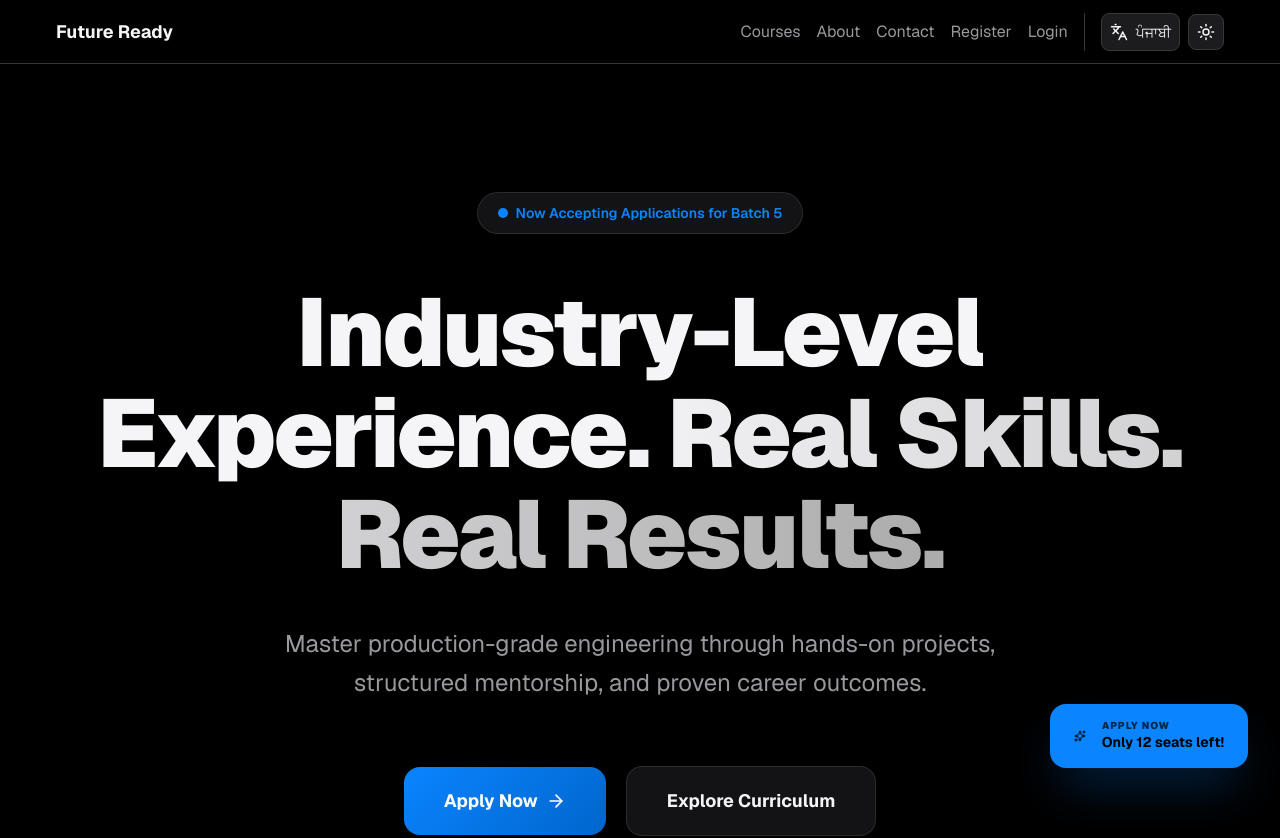
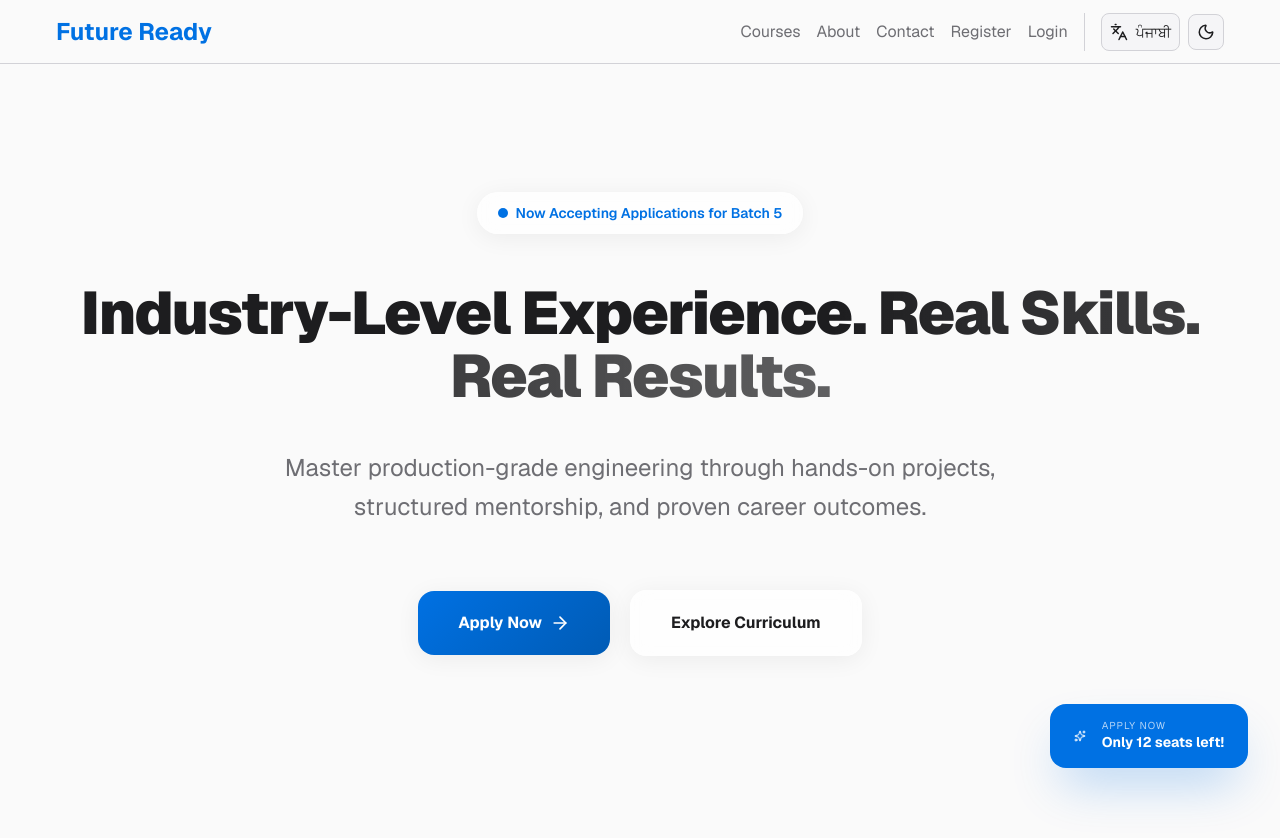
Before and after one commit to tejinder-gh/tutoring, a Next.js app: page /en in a window 1280 px wide. Shown: the top 838 px of the page. Built offline with nearby package versions, Linux system fonts and the light colour scheme.

Commit message:
dark mode bug fix

```diff
--- a/docker-compose.yml
+++ b/docker-compose.yml
@@ -8,12 +8,12 @@ services:
       dockerfile: Dockerfile
     restart: always
     ports:
-      - "3001:3000"
+      - "3000:3000"
     environment:
       - DATABASE_URL=postgresql://postgres:postgres@db:5432/tutoring
       - AUTH_SECRET=${AUTH_SECRET}
       - AUTH_TRUST_HOST=true
-      - AUTH_URL=http://localhost:3001
+      - AUTH_URL=http://localhost:3000
     depends_on:
       - db
     networks:
--- a/src/app/[locale]/contact/page.tsx
+++ b/src/app/[locale]/contact/page.tsx
@@ -9,7 +9,7 @@ export default function ContactPage() {
 
   return (
     <div className="min-h-screen bg-background">
-      <section className="relative py-20 px-6 bg-accent/5 border-b border-border">
+      <section className="relative py-20 px-6 bg-accent/5 border-border">
         <div className="container mx-auto text-center max-w-3xl">
           <h1 className="text-4xl md:text-5xl font-black mb-6 bg-gradient-to-r from-foreground to-foreground/60 bg-clip-text text-transparent">
              {footerT("contact")}
--- a/src/app/[locale]/courses/page.tsx
+++ b/src/app/[locale]/courses/page.tsx
@@ -14,7 +14,7 @@ export default function CoursesPage() {
     <div className="min-h-screen bg-background py-20 px-6">
       <div className="container mx-auto max-w-6xl">
         <div className="text-center mb-20 max-w-3xl mx-auto">
-          <h1 className="text-4xl md:text-5xl font-black mb-6 bg-clip-text text-transparent bg-gradient-to-r from-primary to-indigo-600">
+          <h1 className="text-4xl md:text-5xl font-black mb-6 bg-clip-text text-transparent bg-gradient-to-r from-primary to-primary">
             {t("title")}
           </h1>
           <p className="text-xl text-muted-foreground leading-relaxed">
--- a/src/app/[locale]/page.tsx
+++ b/src/app/[locale]/page.tsx
@@ -27,7 +27,7 @@ export default function HomePage() {
           </div>
 
           {/* Title */}
-          <h1 className="text-5xl sm:text-6xl md:text-7xl lg:text-8xl font-black mb-10 tracking-tight leading-[1.05] animate-in fade-in slide-in-from-bottom-6 duration-700">
+          <h1 className="text-3xl sm:text-6xl md:text-7xl lg:text-6xl font-black mb-10 tracking-tight leading-[1.05] animate-in fade-in slide-in-from-bottom-6 duration-700">
             <span className="bg-clip-text text-transparent bg-gradient-to-r from-foreground via-foreground to-foreground/70">
               {t("hero.title")}
             </span>
@@ -42,7 +42,7 @@ export default function HomePage() {
           <div className="flex flex-col sm:flex-row items-center justify-center gap-5 animate-in fade-in slide-in-from-bottom-10 duration-700 delay-200">
             <Link
               href="/register"
-              className="group relative px-10 py-5 rounded-2xl gradient-primary text-white font-bold text-lg shadow-elegant hover:shadow-2xl hover:scale-105 transition-all duration-300 overflow-hidden"
+              className="group relative px-10 py-5 rounded-2xl gradient-primary text-white font-bold text-md shadow-elegant hover:shadow-2xl hover:scale-105 transition-all duration-300 overflow-hidden"
             >
               <span className="relative z-10 flex items-center gap-2">
                 {t("cta.apply")}
@@ -52,7 +52,7 @@ export default function HomePage() {
 
             <Link
               href="/courses"
-              className="px-10 py-5 rounded-2xl glass hover:bg-accent transition-all duration-300 text-foreground font-bold text-lg shadow-elegant hover:shadow-2xl"
+              className="px-10 py-5 rounded-2xl glass hover:bg-accent transition-all duration-300 text-foreground font-bold text-md shadow-elegant hover:shadow-2xl"
             >
               {t("cta.viewCourses")}
             </Link>
@@ -90,7 +90,7 @@ export default function HomePage() {
 
           <div className="grid lg:grid-cols-2 gap-8 lg:gap-12">
             {/* Left Side - Where Most Stop */}
-            <div className="group p-10 lg:p-12 rounded-3xl bg-white dark:bg-slate-900 border border-border/50 shadow-elegant hover:shadow-2xl transition-all duration-500">
+            <div className="group p-10 lg:p-12 rounded-3xl bg-white bg-accent/5 border border-border/50 shadow-elegant hover:shadow-2xl transition-all duration-500">
               <div className="flex items-center gap-4 mb-8">
                 <div className="w-14 h-14 rounded-2xl bg-text-muted/10 flex items-center justify-center">
                   <TrendingUp size={28} className="text-text-muted" />
@@ -108,7 +108,7 @@ export default function HomePage() {
             </div>
 
             {/* Right Side - Where We Take You */}
-            <div className="relative p-10 lg:p-12 rounded-3xl gradient-primary text-white shadow-2xl transform lg:-translate-y-6 hover:-translate-y-8 transition-all duration-500 overflow-hidden">
+            <div className="relative p-10 lg:p-12 rounded-3xl gradient-primary text-white shadow-2xl transform lg:-translate-y-12 overflow-hidden">
               {/* Glow Effect */}
               <div className="absolute top-0 right-0 w-64 h-64 bg-white/10 rounded-full blur-3xl" />
               <div className="absolute bottom-0 left-0 w-64 h-64 bg-white/5 rounded-full blur-3xl" />
@@ -135,7 +135,7 @@ export default function HomePage() {
       </section>
 
       {/* Course Tiers - Comprehensive */}
-      <section className="py-32 px-6">
+      <section className="py-32 px-6 bg-background bg-gradient-to-b from-background to-accent/20">
         <div className="container mx-auto max-w-7xl">
           <div className="text-center max-w-3xl mx-auto mb-20">
             <h2 className="text-4xl md:text-6xl font-black mb-6 tracking-tight">{t("courses.title")}</h2>
--- a/src/components/FloatingCTA.tsx
+++ b/src/components/FloatingCTA.tsx
@@ -11,7 +11,7 @@ export default function FloatingCTA({ seatsLeft = 10 }: { seatsLeft?: number })
     <div className="fixed bottom-8 right-8 z-50 group">
       <Link
         href="/register"
-        className="flex items-center gap-4 bg-primary text-black font-black px-6 py-4 rounded-2xl shadow-2xl shadow-primary/30 hover:scale-105 active:scale-95 transition-all duration-300"
+        className="flex items-center gap-4 bg-primary text-white px-6 py-4 rounded-2xl shadow-2xl shadow-primary/30 hover:scale-105 active:scale-95 transition-all duration-300 "
       >
         <div className="relative flex h-3 w-3">
           <span className="animate-ping absolute inline-flex h-full w-full rounded-full bg-black opacity-40"></span>
--- a/src/components/Navbar.tsx
+++ b/src/components/Navbar.tsx
@@ -20,7 +20,7 @@ export default function Navbar() {
   return (
     <header className="fixed inset-x-0 top-0 z-40 h-16 bg-background border-b border-border flex items-center px-6">
       <div className="container flex items-center gap-6">
-        <Link href="/" className="text-lg font-bold text-foreground">
+        <Link href="/" className="font-bold text-primary text-2xl">
           Future Ready
         </Link>
 
--- a/src/components/ThemeContext.tsx
+++ b/src/components/ThemeContext.tsx
@@ -12,19 +12,17 @@ interface ThemeContextType {
 const ThemeContext = createContext<ThemeContextType | undefined>(undefined);
 
 export function ThemeProvider({ children }: { children: React.ReactNode }) {
-  const [theme, setTheme] = useState<Theme>("dark");
+  const [theme, setTheme] = useState<Theme>("light");
 
   useEffect(() => {
     const savedTheme = localStorage.getItem("theme") as Theme;
     // Only update state if the saved theme is different from the initial "dark"
-    if (savedTheme && savedTheme !== "dark") {
+    if (savedTheme && savedTheme !== theme) {
       setTheme(savedTheme); // eslint-disable-next-line react-hooks/set-state-in-effect
     }
 
     if (savedTheme) {
       document.documentElement.setAttribute("data-theme", savedTheme);
-    } else {
-      document.documentElement.setAttribute("data-theme", "dark");
     }
   }, []);
 
--- a/src/globals.css
+++ b/src/globals.css
@@ -17,6 +17,8 @@
 
   --radius-default: 0.75rem;
 }
+
+@custom-variant dark (&:where([data-theme=dark], [data-theme=dark] *));
 
 :root {
   /* Apple-inspired Light theme */
```
